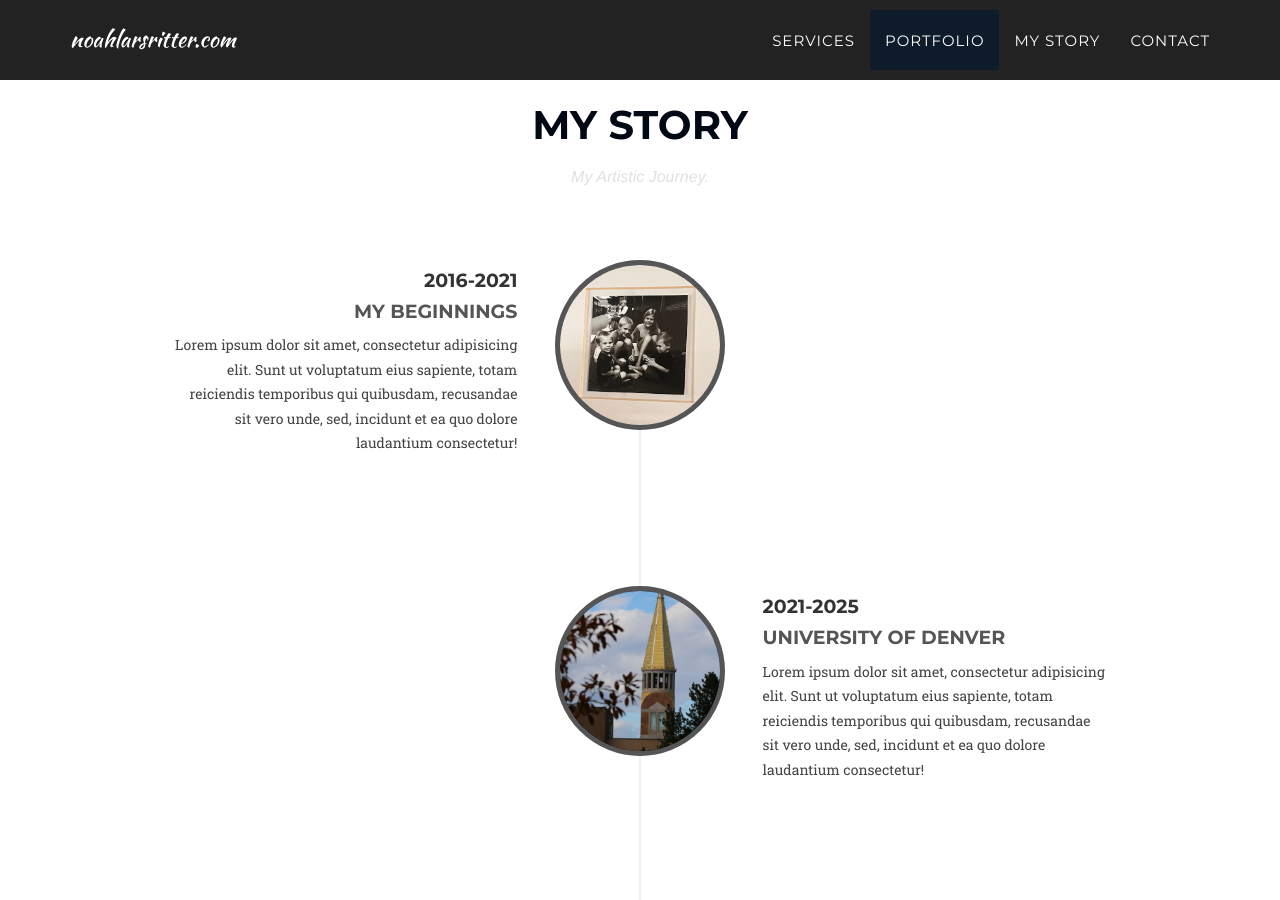
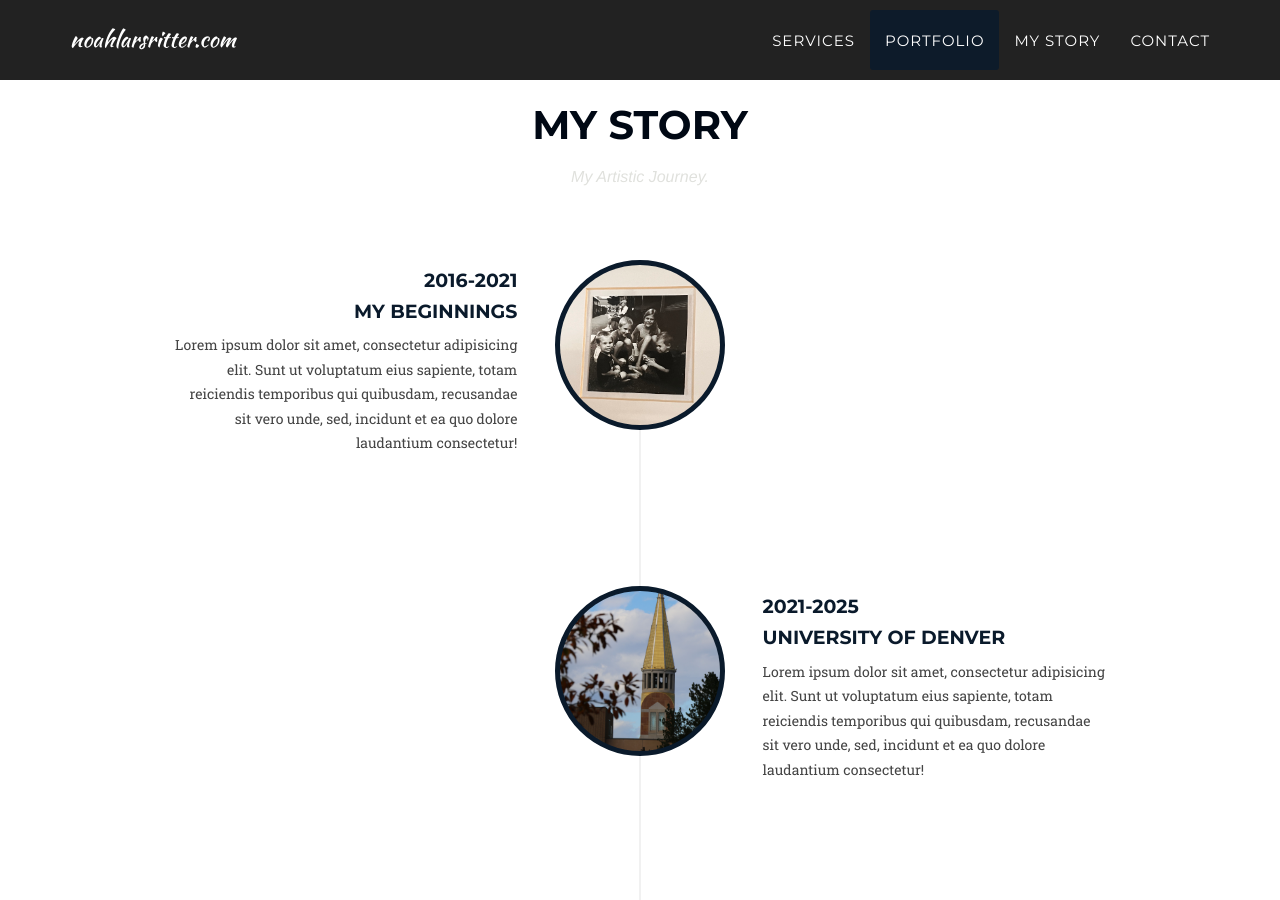
Before and after one commit to n2o2a2h/noahlarsritter.github.io, a Jekyll site: the page built from index.html, in a window 1280 px wide and 900 px high, scrolled down 2920 px. Built offline with Jekyll 4.4.1, drawn with Linux system fonts in a browser that asks for light colours; some web fonts are replaced.

Commit message:
Update about.html

```diff
--- a/_includes/about.html
+++ b/_includes/about.html
@@ -86,22 +86,18 @@
     border-radius: 50%;
 }
 
-/* Dark grey outline for circles */
+/* Navy circle outlines */
 .timeline-image {
-    border: 5px solid #555 !important;  /* adjust thickness if you want */
+    border: 5px solid #0a1a2b !important;  /* your deep navy color */
 }
 
-/* Dark grey headings */
-.timeline-heading h4 {
-    color: #333 !important;
+/* Navy titles (dates + subheadings) */
+.timeline-heading h4,
+.timeline-heading .subheading {
+    color: #0a1a2b !important;
 }
 
-/* Dark grey subheading */
-.timeline-heading .subheading {
-    color: #555 !important;
-}
-
-/* Dark grey paragraph text */
+/* Dark grey readable paragraph text */
 .timeline-body p {
     color: #444 !important;
 }
```
